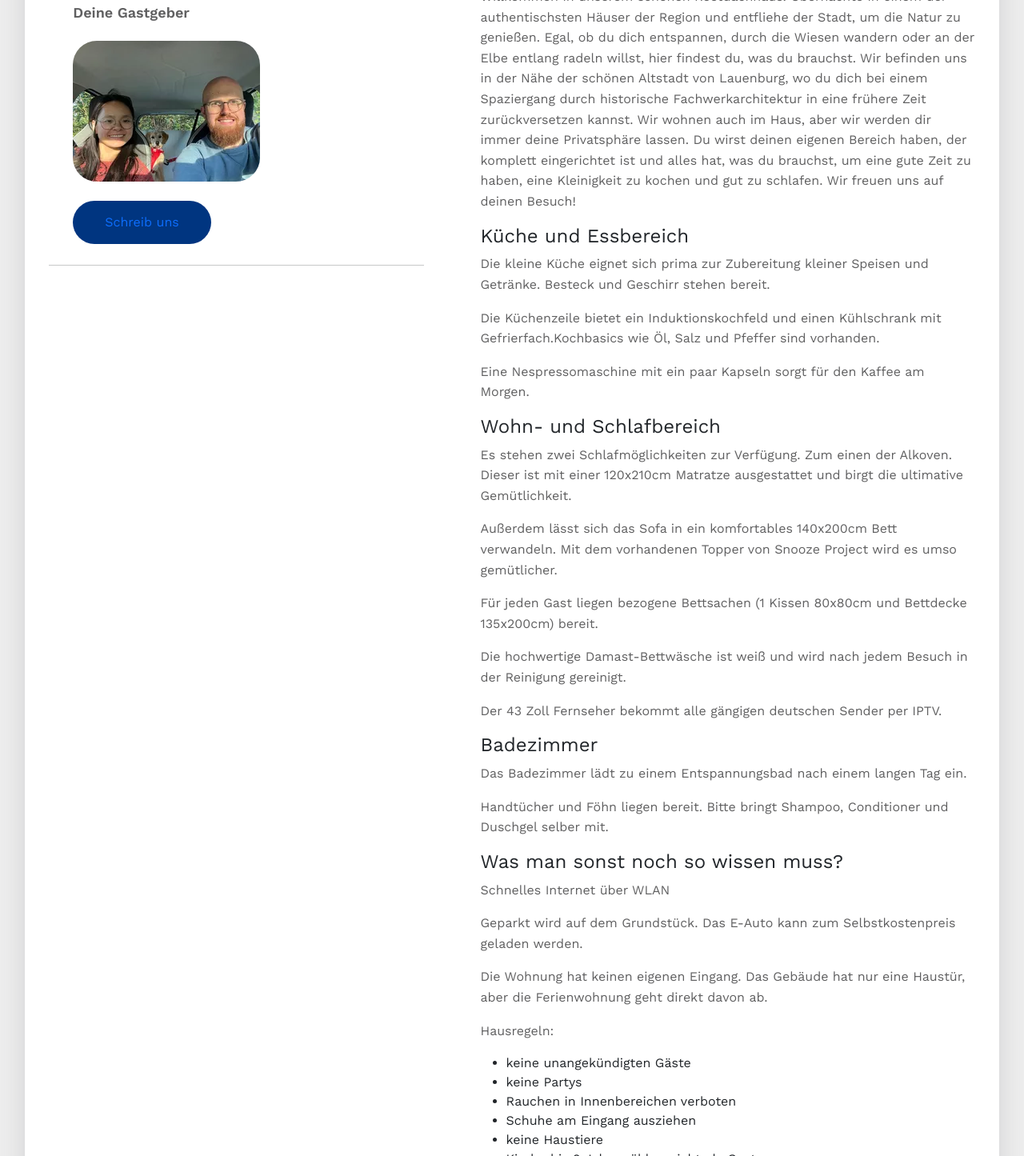
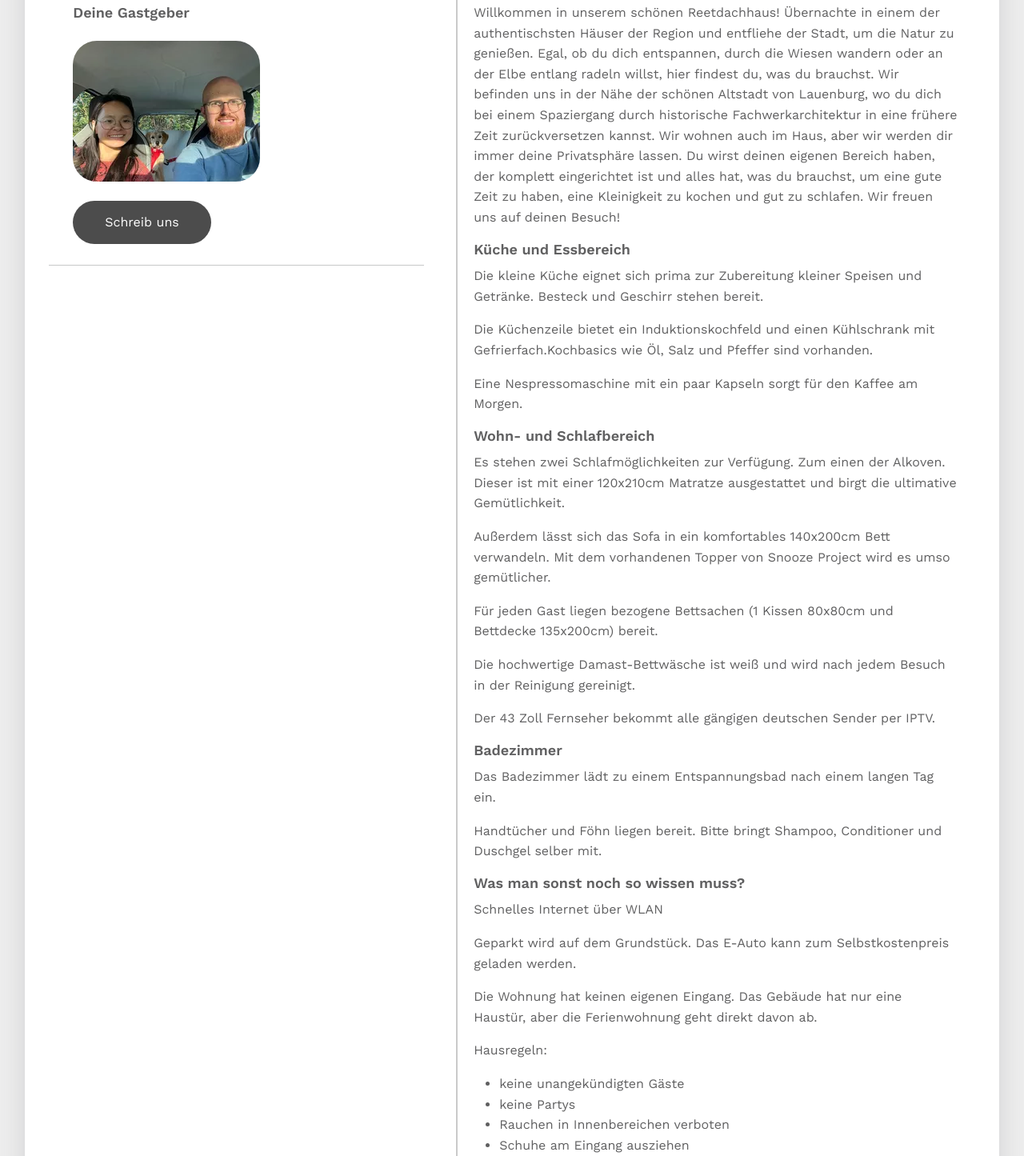
Before and after one commit to RobertWalther/Reetscheune, a plain HTML site: page index.html in a window 1280 px wide. Shown: the part 1355-2800 px from the top of the page at 80% size. Drawn offline with nearby package versions, Linux system fonts and the light colour scheme; some packages are replaced by stand-ins of ours; a script that the page names is missing.

Commit message:
final changes

```diff
--- a/assets/css/style.css
+++ b/assets/css/style.css
@@ -19,6 +19,11 @@ p {
     font-size: 16px;
     line-height: 25.6px;
 }
+li {
+    color: #606061;
+    font-size: 16px;
+    line-height: 25.6px;
+}
 
 .text_content h2 {
     font-size: 48px;
@@ -33,9 +38,13 @@ p {
 }
 
 .gallery {
+    justify-content: space-evenly;
     display: flex;
-    justify-content: space-evenly;
     flex-wrap: wrap;
+}
+
+.right-pane {
+
     width: 95%;
     margin: 0 auto;
     padding: 0px 5px;
@@ -43,7 +52,8 @@ p {
 }
 
 .gallery_content {
-    margin-left: 47px;
+    margin-top: 20px;
+    margin-left: 15px;
 }
 
 .gallery a {
@@ -119,8 +129,17 @@ a {
     border-radius: 50px;
     background-color: rgb(0, 53, 128);
 }
-
+.button_profile.mt-4 button {
+    outline: none;
+    border: none;
+    padding: 15px 40px;
+    border-radius: 50px;
+    background-color: rgb(76, 76, 76);
+}
 .button_sect_3.mt-4 button a {
+    color: #fff;
+}
+.button_profile.mt-4 button a {
     color: #fff;
 }
 
@@ -137,6 +156,9 @@ a {
 }
 
 .button_sect_3.mt-4 button:hover {
+    transform: translateX(15px);
+}
+.button_profile.mt-4 button:hover {
     transform: translateX(15px);
 }
 /*-------------------------- all button css end-------------------------- */
@@ -158,18 +180,14 @@ img.img-fluid.profile {
 }
 
 
-.button_profile.mt-4 button {
-    outline: none;
-    border: none;
-    padding: 15px 40px;
-    border-radius: 50px;
-    background-color: rgb(0, 53, 128);
-}
+
 
 .gallery_text_content h4 {
-    /* font-size: 25px;
-    font-weight: 700;
-    color: #606061d7; */
+    margin-top: 10px;
+    margin-bottom: 10px;
+    font-size: 18px;
+    font-weight: 600;
+    color: #606061;
 }
 
 .container,
--- a/index.html
+++ b/index.html
@@ -1,5 +1,6 @@
 <!DOCTYPE html>
-<html lang="en">
+<html lang="de">
+
 <head>
     <meta charset="UTF-8">
     <meta http-equiv="X-UA-Compatible" content="IE=edge">
@@ -19,6 +20,7 @@
 
 
 </head>
+
 <body>
 
     <div class="container-fluid">
@@ -28,20 +30,30 @@
                     <div class="text_content">
                         <h5>BUCHE NOCH HEUTE!</h5>
                         <h2>Reetscheune Krüzen</h2>
-                            <p>Dorfstraße 6a, 21483 Kruzen, Germany</p>
+                        <p>Dorfstraße 6a, 21483 Krüzen, Deutschland</p>
                         <img class="img-fluid my-4" src="assets/img/IMG_3818.jpg" alt="img">
-                            <p class="mb-5">Die Scheune wurde 1890 erbaut und diente ursprünglich als Behausung fürs Vieh. In den 90er Jahren wurde die Scheune reetgedeckt und zum Wohnhaus im alten Stil umgebaut. Heute bietet sie uns als Familie genug Platz zum Leben und Arbeiten.</p>
+                        <p class="mb-5">Die Scheune wurde 1890 erbaut und diente ursprünglich als Behausung fürs Vieh.
+                            In den 90er Jahren wurde die Scheune reetgedeckt und zum Wohnhaus im alten Stil umgebaut.
+                            Heute bietet sie uns als Familie genug Platz zum Leben und Arbeiten.</p>
                         <h4>Ferienwohnung unter Reet</h4>
                         <p>Für 1-2 Personen, 30m²</p>
-                            <p class="mb-5">Das Schlafen in einem Alkoven (Bettnische) ist ein einmaliges Erlebnis, welches du in unserer Ferienwohnung findest. Unsere stilvoll eingerichtete Ferienwohnung soll euch auf eurer Reise als Rückzugsort dienen. Sie bietet alles, was man für einen kurzen Aufenthalt braucht.</p>
+                        <p class="mb-5">Das Schlafen in einem Alkoven (Bettnische) ist ein einmaliges Erlebnis, welches
+                            du in unserer Ferienwohnung findest. Unsere stilvoll eingerichtete Ferienwohnung soll euch
+                            auf eurer Reise als Rückzugsort dienen. Sie bietet alles, was man für einen kurzen
+                            Aufenthalt braucht.</p>
                         <div class="button_sect mt-4">
-                                <button> <a target="_blank" href="https://booking.smoobu.com/reetscheune">Buche direkt bei uns →</a> </button>
+                            <button> <a target="_blank" href="https://booking.smoobu.com/reetscheune">Buche direkt bei
+                                    uns →</a> </button>
                         </div>
                         <div class="button_sect_2 mt-4">
-                                <button><a target="_blank" href="https://www.airbnb.de/rooms/639817955561561645?source_impression_id=p3_1675018275_lt6EEQJ39dOObqh2">Reetscheune bei Airbnb →</a></button>
+                            <button><a target="_blank"
+                                    href="https://www.airbnb.de/rooms/639817955561561645?source_impression_id=p3_1675018275_lt6EEQJ39dOObqh2">Reetscheune
+                                    bei Airbnb →</a></button>
                         </div>
                         <div class="button_sect_3 mt-4 mb-5">
-                                <button><a target="_blank" href="https://www.booking.com/hotel/de/schlafen-unter-reet-unweit-von-lauenburg-elbe.de.html">Reetscheune at Booking.com →</a></button>
+                            <button><a target="_blank"
+                                    href="https://www.booking.com/hotel/de/schlafen-unter-reet-unweit-von-lauenburg-elbe.de.html">Reetscheune
+                                    at Booking.com →</a></button>
                         </div>
                         <h4>Deine Gastgeber</h4>
                         <img class="img-fluid profile mt-3" src="assets/img/profile.webp" alt="img">
@@ -53,6 +65,7 @@
                     <hr>
                 </div>
                 <div class="col-md-7">
+                    <div class="right-pane">
                         <div class="gallery">
 
                             <a href="assets/img/IMG_1123.jpg">
@@ -103,30 +116,49 @@
                         <div class="gallery_content">
 
                             <div class="gallery_text_content" style="">
-                                    <p>Willkommen in unserem schönen Reetdachhaus! Übernachte in einem der authentischsten Häuser der Region und entfliehe der Stadt, um die Natur zu genießen. Egal, ob du dich entspannen, durch die Wiesen wandern oder an der Elbe entlang radeln willst, hier findest du, was du brauchst. Wir befinden uns in der Nähe der schönen Altstadt von Lauenburg, wo du dich bei einem Spaziergang durch historische Fachwerkarchitektur in eine frühere Zeit zurückversetzen kannst. Wir wohnen auch im Haus, aber wir werden dir immer deine Privatsphäre lassen. Du wirst deinen eigenen Bereich haben, der komplett eingerichtet ist und alles hat, was du brauchst, um eine gute Zeit zu haben, eine Kleinigkeit zu kochen und gut zu schlafen. Wir freuen uns auf deinen Besuch!</p>
+                                <p>Willkommen in unserem schönen Reetdachhaus! Übernachte in einem der authentischsten
+                                    Häuser der Region und entfliehe der Stadt, um die Natur zu genießen. Egal, ob du
+                                    dich entspannen, durch die Wiesen wandern oder an der Elbe entlang radeln willst,
+                                    hier findest du, was du brauchst. Wir befinden uns in der Nähe der schönen Altstadt
+                                    von Lauenburg, wo du dich bei einem Spaziergang durch historische
+                                    Fachwerkarchitektur in eine frühere Zeit zurückversetzen kannst. Wir wohnen auch im
+                                    Haus, aber wir werden dir immer deine Privatsphäre lassen. Du wirst deinen eigenen
+                                    Bereich haben, der komplett eingerichtet ist und alles hat, was du brauchst, um eine
+                                    gute Zeit zu haben, eine Kleinigkeit zu kochen und gut zu schlafen. Wir freuen uns
+                                    auf deinen Besuch!</p>
                                 <h4>Küche und Essbereich</h4>
-                                    <p>Die kleine Küche eignet sich prima zur Zubereitung kleiner Speisen und Getränke. Besteck und Geschirr stehen bereit.</p>
-                                    <p>Die Küchenzeile bietet ein Induktionskochfeld und einen Kühlschrank mit Gefrierfach.Kochbasics wie Öl, Salz und Pfeffer sind vorhanden.</p>
+                                <p>Die kleine Küche eignet sich prima zur Zubereitung kleiner Speisen und Getränke.
+                                    Besteck und Geschirr stehen bereit.</p>
+                                <p>Die Küchenzeile bietet ein Induktionskochfeld und einen Kühlschrank mit
+                                    Gefrierfach.Kochbasics wie Öl, Salz und Pfeffer sind vorhanden.</p>
                                 <p>Eine Nespressomaschine mit ein paar Kapseln sorgt für den Kaffee am Morgen.</p>
                             </div>
                             <div class="gallery_text_content" style="">
                                 <h4>Wohn- und Schlafbereich</h4>
-                                    <p>Es stehen zwei Schlafmöglichkeiten zur Verfügung. Zum einen der Alkoven. Dieser ist mit einer 120x210cm Matratze ausgestattet und birgt die ultimative Gemütlichkeit.</p>
-                                    <p>Außerdem lässt sich das Sofa in ein komfortables 140x200cm Bett verwandeln. Mit dem vorhandenen Topper von Snooze Project wird es umso gemütlicher.</p>
-                                    <p>Für jeden Gast liegen bezogene Bettsachen (1 Kissen 80x80cm und Bettdecke 135x200cm) bereit.</p>
-                                    <p>Die hochwertige Damast-Bettwäsche ist weiß und wird nach jedem Besuch in der Reinigung gereinigt.</p>
+                                <p>Es stehen zwei Schlafmöglichkeiten zur Verfügung. Zum einen der Alkoven. Dieser ist
+                                    mit einer 120x210cm Matratze ausgestattet und birgt die ultimative Gemütlichkeit.
+                                </p>
+                                <p>Außerdem lässt sich das Sofa in ein komfortables 140x200cm Bett verwandeln. Mit dem
+                                    vorhandenen Topper von Snooze Project wird es umso gemütlicher.</p>
+                                <p>Für jeden Gast liegen bezogene Bettsachen (1 Kissen 80x80cm und Bettdecke 135x200cm)
+                                    bereit.</p>
+                                <p>Die hochwertige Damast-Bettwäsche ist weiß und wird nach jedem Besuch in der
+                                    Reinigung gereinigt.</p>
                                 <p>Der 43 Zoll Fernseher bekommt alle gängigen deutschen Sender per IPTV.</p>
                             </div>
                             <div class="gallery_text_content" style="">
                                 <h4>Badezimmer</h4>
                                 <p>Das Badezimmer lädt zu einem Entspannungsbad nach einem langen Tag ein.</p>
-                                    <p>Handtücher und Föhn liegen bereit. Bitte bringt Shampoo, Conditioner und Duschgel selber mit.</p>
+                                <p>Handtücher und Föhn liegen bereit. Bitte bringt Shampoo, Conditioner und Duschgel
+                                    selber mit.</p>
                             </div>
                             <div class="gallery_text_content">
                                 <h4>Was man sonst noch so wissen muss?</h4>
                                 <p>Schnelles Internet über WLAN</p>
-                                    <p>Geparkt wird auf dem Grundstück. Das E-Auto kann zum Selbstkostenpreis geladen werden.</p>
-                                    <p>Die Wohnung hat keinen eigenen Eingang. Das Gebäude hat nur eine Haustür, aber die Ferienwohnung geht direkt davon ab.</p>
+                                <p>Geparkt wird auf dem Grundstück. Das E-Auto kann zum Selbstkostenpreis geladen
+                                    werden.</p>
+                                <p>Die Wohnung hat keinen eigenen Eingang. Das Gebäude hat nur eine Haustür, aber die
+                                    Ferienwohnung geht direkt davon ab.</p>
                                 <p>Hausregeln:</p>
                                 <ul>
                                     <li>keine unangekündigten Gäste</li>
@@ -138,7 +170,7 @@
                                 </ul>
                             </div>
 
-
+                        </div>
                     </div>
 
                 </div>
@@ -159,4 +191,5 @@
     </script>
 
 </body>
+
 </html>
```
Lines whose indentation alone changed are shown as unchanged.
